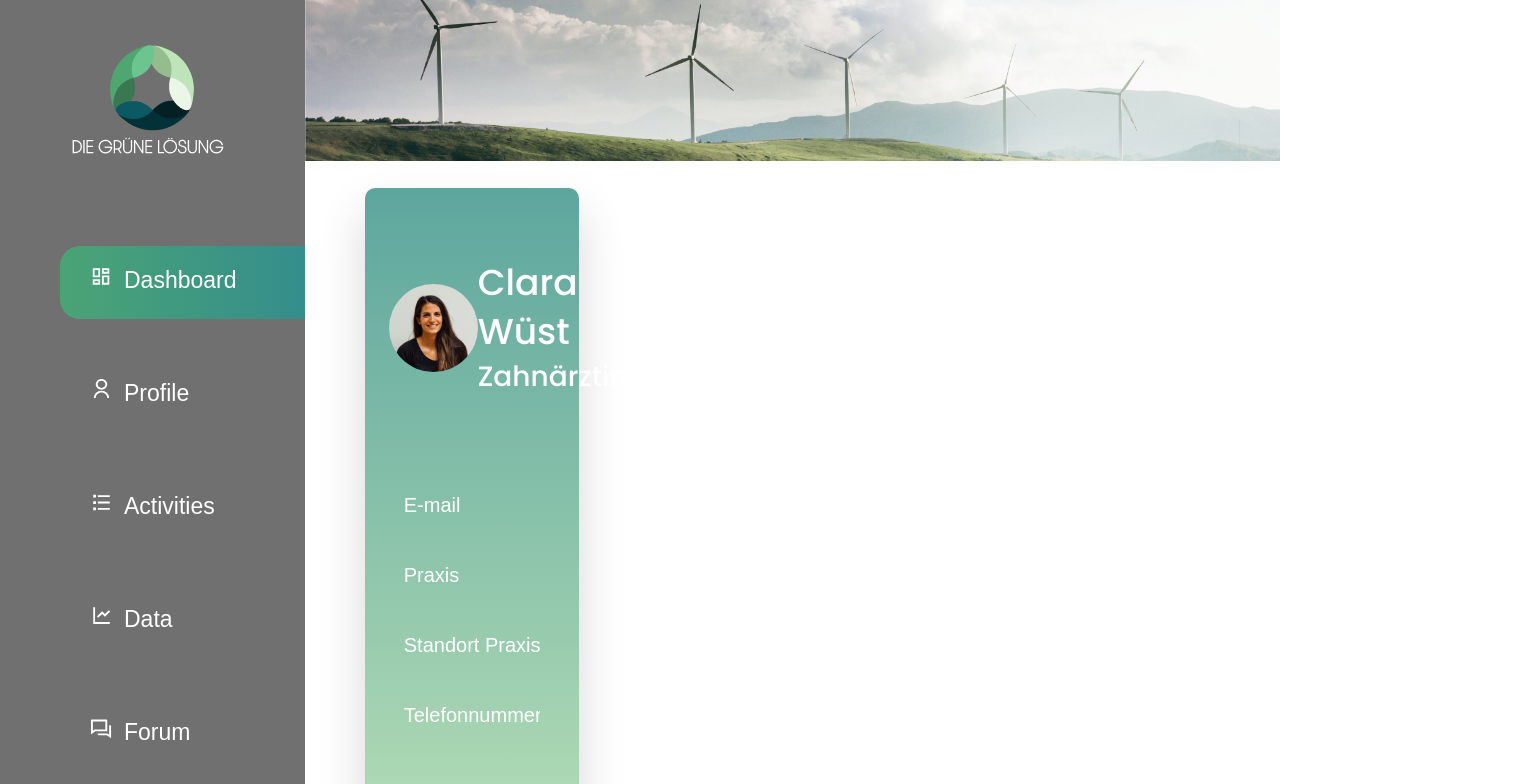
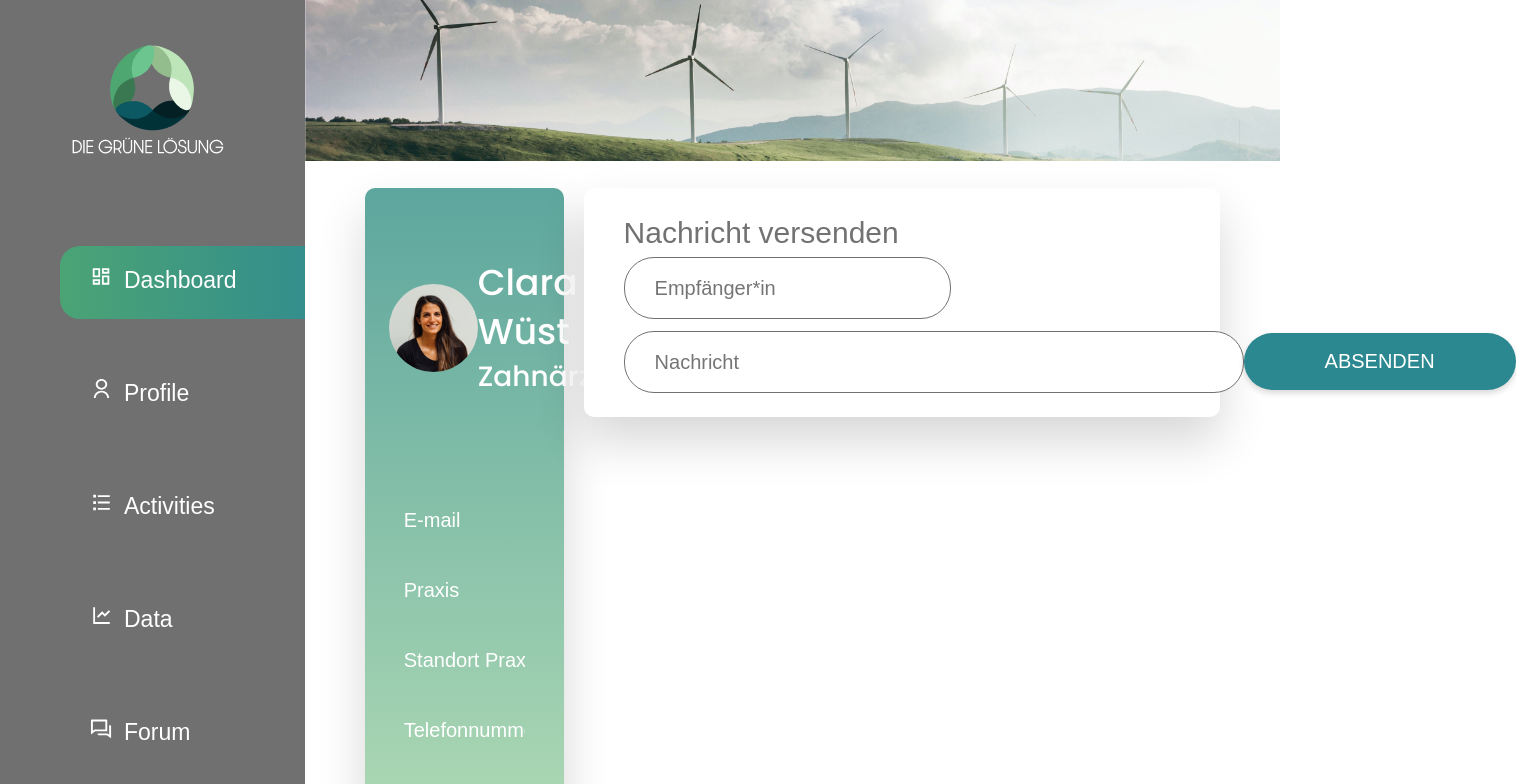
Before and after one commit to DevFariz/DGL, a React (Create React App) app: page / in a window 1280 px wide. Shown: the top 784 px of the page, 1516 px wide, since content can reach past the window. Built offline with nearby package versions, Linux system fonts and the light colour scheme.

Commit message:
feat: add messagebox to main profile

```diff
--- a/src/pages/profile/mainProfile/MainProfile.js
+++ b/src/pages/profile/mainProfile/MainProfile.js
@@ -1,4 +1,5 @@
-import MainProfileUserSettings from './mainProfileUserSettings/MainProfileUserSettings'
+import MainProfileUserSettings from './mainProfileUserSettings/MainProfileUserSettings';
+import MessageBox from './messageBox/MessageBox';
 
 import './MainProfile.scss'
 import MainProfileImg from '../../../resources/img/mainProfile.jpg'
@@ -9,6 +10,7 @@ const MainProfile = () => {
       <img src={MainProfileImg} alt="header image" />
       <div className="main-profile-container">
         <MainProfileUserSettings />
+        <MessageBox />
       </div>
     </main>
   )
--- a/src/pages/profile/mainProfile/MainProfile.scss
+++ b/src/pages/profile/mainProfile/MainProfile.scss
@@ -3,6 +3,9 @@
   &-container{
     display: grid;
     grid-template-columns: repeat(8, 1fr);
+    grid-template-rows: repeat(13, 1fr);
+    column-gap: 20px;
     padding: 20px 60px;
+    height: 790px;
   }
 }
--- a/src/pages/profile/mainProfile/mainProfileUserSettings/MainProfileUserSettings.scss
+++ b/src/pages/profile/mainProfile/mainProfileUserSettings/MainProfileUserSettings.scss
@@ -5,7 +5,7 @@
 .main-profile {
   &-settings {
     grid-column: span 2;
-    height: 720px;
+    grid-row: span 13;
     display: flex;
     flex-direction: column;
     justify-content: space-between;
--- /dev/null
+++ b/src/pages/profile/mainProfile/messageBox/MessageBox.js
@@ -0,0 +1,20 @@
+import "./MessageBox.scss";
+
+const MessageBox = () => {
+  return (
+    <section className="main-profile__messagebox">
+      <h2 className="main-profile__messagebox-title">Nachricht versenden</h2>
+      <div>
+        <div className="main-profile__messagebox-left">
+          <input type="text" placeholder="Empfänger*in" />
+          <input type="text" placeholder="Nachricht" />
+        </div>
+        <div className="main-profile__messagebox-right">
+          <button className="btn-green main-profile__messagebox-submit">ABSENDEN</button>
+        </div>
+      </div>
+    </section>
+  );
+};
+
+export default MessageBox;
--- /dev/null
+++ b/src/pages/profile/mainProfile/messageBox/MessageBox.scss
@@ -0,0 +1,57 @@
+@import "../../../../styles/style.scss";
+@import "../../../../styles/breakpoints.scss";
+@import "../../../../styles/mixin.scss";
+
+.main-profile__messagebox {
+  grid-column: span 6;
+  grid-row: span 5;
+  padding: 20px 40px 40px;
+  background: #ffffff;
+  mix-blend-mode: normal;
+  box-shadow: 0px 24px 48px rgba(0, 0, 0, 0.160784);
+  border-radius: 10px;
+  margin-bottom: 60px;
+
+  &-title {
+    font-weight: 500;
+    font-size: 30px;
+    line-height: 49px;
+    color: #727272;
+  }
+
+  > div {
+    display: flex;
+    justify-content: space-between;
+  }
+
+  &-left {
+    input {
+      display: block;
+      padding: 18px 30px;
+      font-size: 20px;
+      line-height: 24px;
+      color: #727272;
+      margin-bottom: 12px;
+      border: 1px solid #727272;
+      border-radius: 30px;
+
+      &:nth-child(2){
+        width: 620px;
+      }
+    }
+  }
+
+  &-right{
+    display: flex;
+    flex-direction: column-reverse;
+    margin-bottom: 15px;
+  }
+
+  &-submit{
+    padding: 12px 81px ;
+    font-weight: 500;
+    font-size: 20px;
+    line-height: 33px;
+    color: #FFFFFF;
+  }
+}
```
